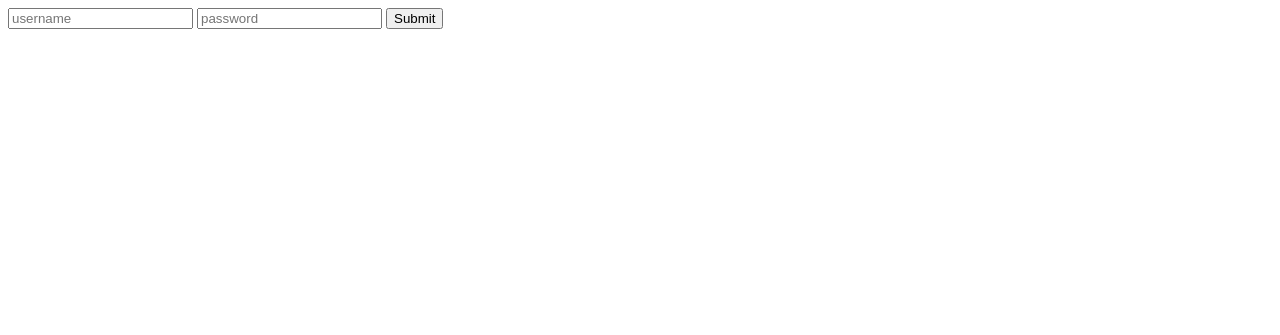
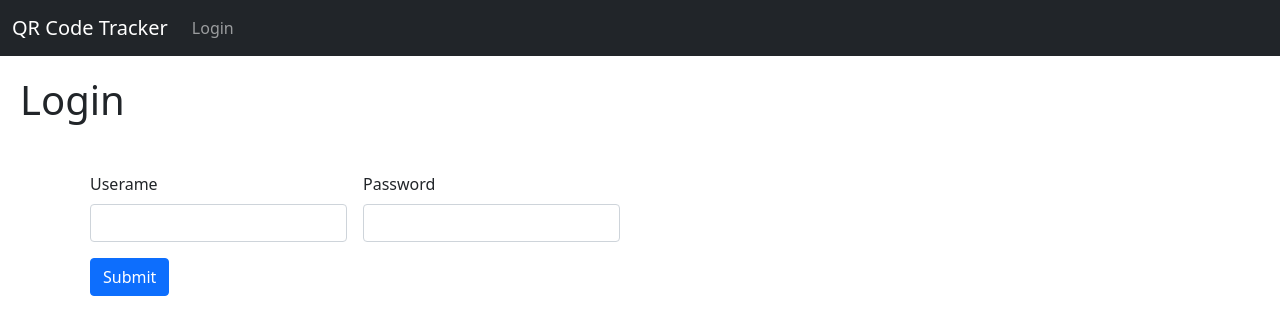
Before and after one commit to haicenhacks/qr-tracker, a Flask app: page /login in a window 1280 px wide. Shown: the top 335 px of the page. Run offline with Flask 2, Linux system fonts and the light colour scheme; parts of the project's set-up code (start-up, migrations or seed data) failed here and were passed over.

Commit message:
fixed formatting of templates and refactored login

```diff
--- a/app/main.py
+++ b/app/main.py
@@ -254,23 +254,18 @@ def all_visits():
 @app.route('/login', methods=['GET', 'POST'])
 def login():
     if request.method == 'GET':
-        return '''
-               <form action='login' method='POST'>
-                <input type='text' name='username' id='username' placeholder='username'/>
-                <input type='password' name='password' id='password' placeholder='password'/>
-                <input type='submit' name='submit'/>
-               </form>
-               '''
+        return render_template('login.html')
 
-    username = request.form['username']
-    print(username)
-    if request.form['password'] == users[username]['password']:
-        user = User()
-        user.id = username
-        flask_login.login_user(user)
-        return redirect(url_for('index'))
+    elif request.method == 'POST':
+        username = request.form['username']
+        password = request.form['password']
+        if request.form['password'] == users[username]['password']:
+            user = User()
+            user.id = username
+            flask_login.login_user(user)
+            return redirect(url_for('index'))
 
-    return 'Bad login'
+        return 'Bad login'
 
 
 @app.route('/protected')
--- a/app/templates/base.html
+++ b/app/templates/base.html
@@ -42,7 +42,7 @@
     <button type="button" class="btn-close" data-bs-dismiss="alert" aria-label="Close"></button>
   </div>
   {% endfor %}
-  <div style="padding: 20px">
+  <div class="container" style="padding: 20px">
   {% block content %}{% endblock %}
   </div>
 </section>
--- a/app/templates/index.html
+++ b/app/templates/index.html
@@ -7,7 +7,8 @@
     {{ this_qr.name }}
     {% else %}
     Index
-    {% endif %}{% endblock %}</h1>
+    {% endif %}{% endblock %}
+  </h1>
 </div>
 {% endblock %}
 {% block content %}
--- /dev/null
+++ b/app/templates/login.html
@@ -0,0 +1,25 @@
+{% extends 'base.html' %}
+
+{% block header %}
+<div style="padding: 20px">
+  <h1>{% block title %}Login{% endblock %}</h1>
+</div>
+{% endblock %}
+{% block content %}
+
+<form method="POST" id="createform" class="row g-3">
+  <div class="col-auto">
+
+    <label for="username" class="form-label">Userame</label>
+    <input type="text" class="form-control" id="username" id="username" name="username">
+  </div>
+  <div class=col-auto>
+    <label for="password" class="form-label">Password</label>
+    <input type="password" class="form-control" id="password" name="password">
+  </div>
+  <div >
+    <button type="submit" id="submit" class="btn btn-primary mb-3" form="createform">Submit</button>
+  </div>
+</form>
+
+{% endblock %}
```
Also changed, not shown: app/templates/create_qr.html (+5 -6 lines), app/templates/visit.html (+4 -4 lines), app/templates/all_visits.html (indentation only), app/templates/qr_list.html (indentation only). Lines whose indentation alone changed are shown as unchanged.
